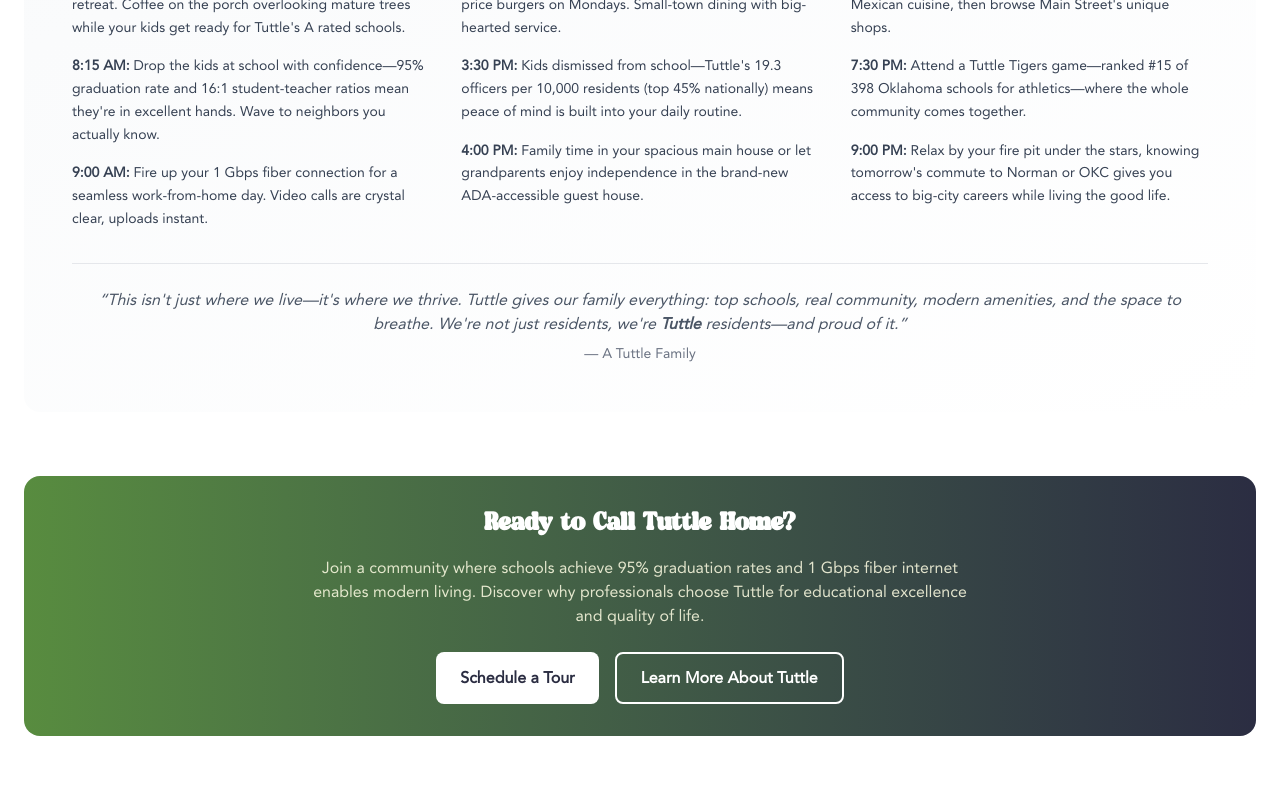
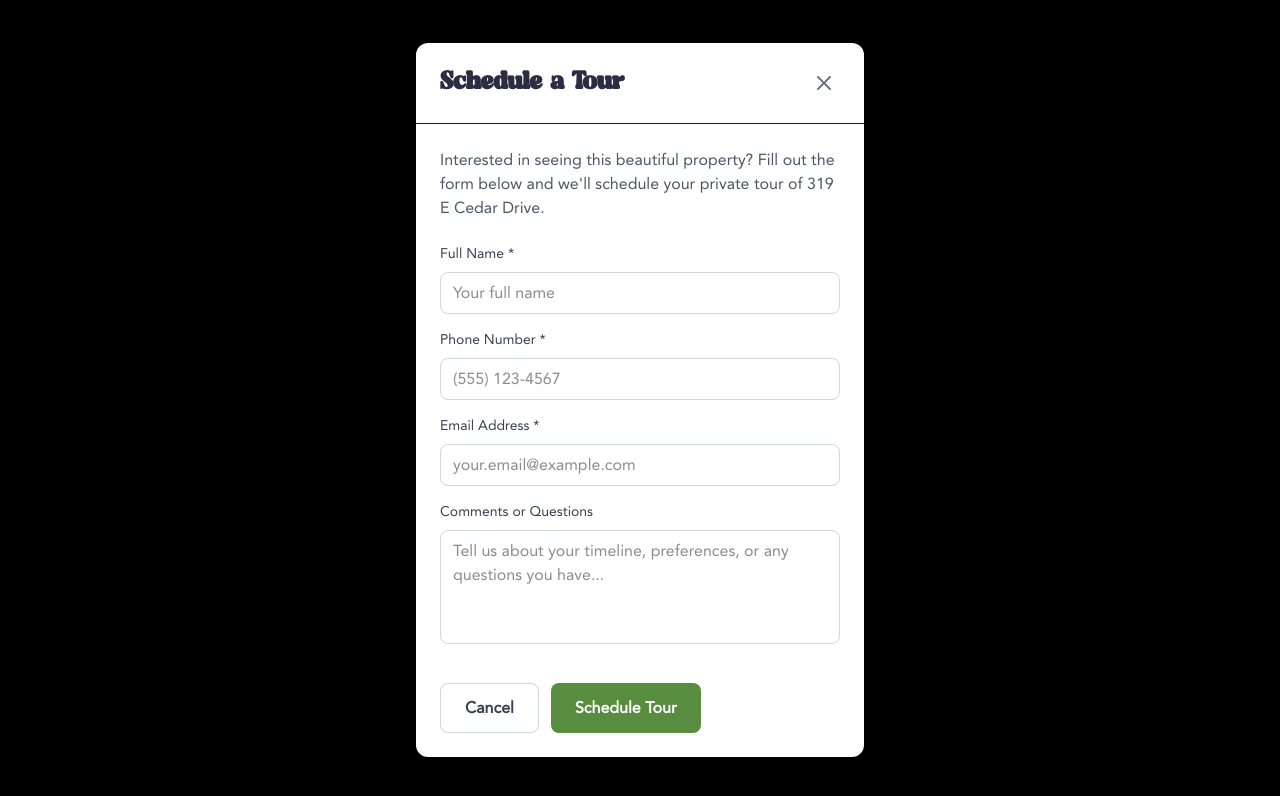
Before and after one commit to brennanhunter/319-east-cedar, a Next.js app: page / in a window 1280 px wide. Both pictures are taken after a click on the button "Schedule a Tour". Shown: the part 3316-4112 px from the top of the page. Built offline with nearby package versions, Linux system fonts and the light colour scheme.

Commit message:
Added a modal for Formspree responses.

```diff
--- /dev/null
+++ b/src/components/ContactModal.tsx
@@ -0,0 +1,194 @@
+'use client';
+import { useState } from 'react';
+import { X } from 'lucide-react';
+
+interface ContactModalProps {
+  isOpen: boolean;
+  onClose: () => void;
+}
+
+export default function ContactModal({ isOpen, onClose }: ContactModalProps) {
+  const [formData, setFormData] = useState({
+    name: '',
+    phone: '',
+    email: '',
+    comments: ''
+  });
+  const [isSubmitting, setIsSubmitting] = useState(false);
+  const [isSuccess, setIsSuccess] = useState(false);
+
+  const handleSubmit = async (e: React.FormEvent) => {
+    e.preventDefault();
+    setIsSubmitting(true);
+
+    try {
+      const response = await fetch('https://formspree.io/f/xvgwrjko', {
+        method: 'POST',
+        headers: {
+          'Content-Type': 'application/json',
+        },
+        body: JSON.stringify({
+          name: formData.name,
+          phone: formData.phone,
+          email: formData.email,
+          message: formData.comments,
+          subject: `Tour Request - 319 E Cedar Drive from ${formData.name}`
+        }),
+      });
+
+      if (response.ok) {
+        setIsSuccess(true);
+        setFormData({ name: '', phone: '', email: '', comments: '' });
+        setTimeout(() => {
+          onClose();
+          setIsSuccess(false);
+        }, 2000);
+      }
+    } catch (error) {
+      console.error('Form submission error:', error);
+    } finally {
+      setIsSubmitting(false);
+    }
+  };
+
+  const handleChange = (e: React.ChangeEvent<HTMLInputElement | HTMLTextAreaElement>) => {
+    setFormData(prev => ({
+      ...prev,
+      [e.target.name]: e.target.value
+    }));
+  };
+
+  if (!isOpen) return null;
+
+  return (
+    <div className="fixed inset-0 bg-black bg-opacity-50 z-50 flex items-center justify-center p-4">
+      <div className="bg-white rounded-xl max-w-md w-full max-h-[90vh] overflow-y-auto">
+        {/* Header */}
+        <div className="flex justify-between items-center p-6 border-b">
+          <h2 className="text-2xl font-bold text-space-cadet" style={{ fontFamily: 'Midnight Gelactic, Avenir, Avenir Next, sans-serif' }}>
+            Schedule a Tour
+          </h2>
+          <button
+            onClick={onClose}
+            className="p-1 hover:bg-gray-100 rounded-full transition-colors"
+          >
+            <X className="w-6 h-6 text-gray-500" />
+          </button>
+        </div>
+
+        {/* Content */}
+        <div className="p-6">
+          {isSuccess ? (
+            <div className="text-center py-8">
+              <div className="w-16 h-16 bg-money-green rounded-full flex items-center justify-center mx-auto mb-4">
+                <svg className="w-8 h-8 text-white" fill="none" stroke="currentColor" viewBox="0 0 24 24">
+                  <path strokeLinecap="round" strokeLinejoin="round" strokeWidth={2} d="M5 13l4 4L19 7" />
+                </svg>
+              </div>
+              <h3 className="text-xl font-semibold text-space-cadet mb-2">Thank You!</h3>
+              <p className="text-gray-600">We've received your tour request and will contact you soon.</p>
+            </div>
+          ) : (
+            <>
+              <p className="text-gray-600 mb-6">
+                Interested in seeing this beautiful property? Fill out the form below and we'll schedule your private tour of 319 E Cedar Drive.
+              </p>
+
+              <form onSubmit={handleSubmit} className="space-y-4">
+                <div>
+                  <label htmlFor="name" className="block text-sm font-medium text-gray-700 mb-2">
+                    Full Name *
+                  </label>
+                  <input
+                    type="text"
+                    id="name"
+                    name="name"
+                    required
+                    value={formData.name}
+                    onChange={handleChange}
+                    className="w-full px-3 py-2 border border-gray-300 rounded-lg focus:ring-2 focus:ring-money-green focus:border-money-green transition-colors"
+                    placeholder="Your full name"
+                  />
+                </div>
+
+                <div>
+                  <label htmlFor="phone" className="block text-sm font-medium text-gray-700 mb-2">
+                    Phone Number *
+                  </label>
+                  <input
+                    type="tel"
+                    id="phone"
+                    name="phone"
+                    required
+                    value={formData.phone}
+                    onChange={handleChange}
+                    className="w-full px-3 py-2 border border-gray-300 rounded-lg focus:ring-2 focus:ring-money-green focus:border-money-green transition-colors"
+                    placeholder="(555) 123-4567"
+                  />
+                </div>
+
+                <div>
+                  <label htmlFor="email" className="block text-sm font-medium text-gray-700 mb-2">
+                    Email Address *
+                  </label>
+                  <input
+                    type="email"
+                    id="email"
+                    name="email"
+                    required
+                    value={formData.email}
+                    onChange={handleChange}
+                    className="w-full px-3 py-2 border border-gray-300 rounded-lg focus:ring-2 focus:ring-money-green focus:border-money-green transition-colors"
+                    placeholder="your.email@example.com"
+                  />
+                </div>
+
+                <div>
+                  <label htmlFor="comments" className="block text-sm font-medium text-gray-700 mb-2">
+                    Comments or Questions
+                  </label>
+                  <textarea
+                    id="comments"
+                    name="comments"
+                    rows={4}
+                    value={formData.comments}
+                    onChange={handleChange}
+                    className="w-full px-3 py-2 border border-gray-300 rounded-lg focus:ring-2 focus:ring-money-green focus:border-money-green transition-colors resize-none"
+                    placeholder="Tell us about your timeline, preferences, or any questions you have..."
+                  />
+                </div>
+
+                <div className="flex flex-col sm:flex-row gap-3 pt-4">
+                  <button
+                    type="button"
+                    onClick={onClose}
+                    className="px-6 py-3 border border-gray-300 text-gray-700 rounded-lg font-semibold hover:bg-gray-50 transition-colors"
+                  >
+                    Cancel
+                  </button>
+                  <button
+                    type="submit"
+                    disabled={isSubmitting}
+                    className="px-6 py-3 bg-money-green text-white rounded-lg font-semibold hover:bg-money-green/90 transition-colors disabled:opacity-50 disabled:cursor-not-allowed flex items-center justify-center"
+                  >
+                    {isSubmitting ? (
+                      <>
+                        <svg className="animate-spin -ml-1 mr-3 h-5 w-5 text-white" fill="none" viewBox="0 0 24 24">
+                          <circle className="opacity-25" cx="12" cy="12" r="10" stroke="currentColor" strokeWidth="4"></circle>
+                          <path className="opacity-75" fill="currentColor" d="M4 12a8 8 0 018-8V0C5.373 0 0 5.373 0 12h4zm2 5.291A7.962 7.962 0 014 12H0c0 3.042 1.135 5.824 3 7.938l3-2.647z"></path>
+                        </svg>
+                        Sending...
+                      </>
+                    ) : (
+                      'Schedule Tour'
+                    )}
+                  </button>
+                </div>
+              </form>
+            </>
+          )}
+        </div>
+      </div>
+    </div>
+  );
+}
--- a/src/components/Tuttle.tsx
+++ b/src/components/Tuttle.tsx
@@ -1,13 +1,17 @@
 'use client';
+import { useState } from 'react';
 import { MapPin, School, Car, ShoppingBag, Trees, Users, TrendingUp } from 'lucide-react';
 import Image from 'next/image';
 import { Sun, SunHorizon, MoonStars } from 'phosphor-react';
+import ContactModal from './ContactModal';
 
 interface TuttleProps {
   className?: string;
 }
 
 export default function Tuttle({ className = "" }: TuttleProps) {
+  const [isContactModalOpen, setIsContactModalOpen] = useState(false);
+
   return (
     <section className={`bg-white py-16 ${className}`}>
       <div className="container mx-auto px-6">
@@ -259,7 +263,10 @@ export default function Tuttle({ className = "" }: TuttleProps) {
             Discover why professionals choose Tuttle for educational excellence and quality of life.
           </p>
           <div className="flex flex-col sm:flex-row gap-4 justify-center">
-            <button className="px-6 py-3 bg-white text-space-cadet rounded-lg font-semibold hover:bg-cream-white transition-colors">
+            <button
+              onClick={() => setIsContactModalOpen(true)}
+              className="px-6 py-3 bg-white text-space-cadet rounded-lg font-semibold hover:bg-cream-white transition-colors"
+            >
               Schedule a Tour
             </button>
             <a
@@ -273,6 +280,12 @@ export default function Tuttle({ className = "" }: TuttleProps) {
           </div>
         </div>
       </div>
+
+      {/* Contact Modal */}
+      <ContactModal
+        isOpen={isContactModalOpen}
+        onClose={() => setIsContactModalOpen(false)}
+      />
     </section>
   );
 }
```
